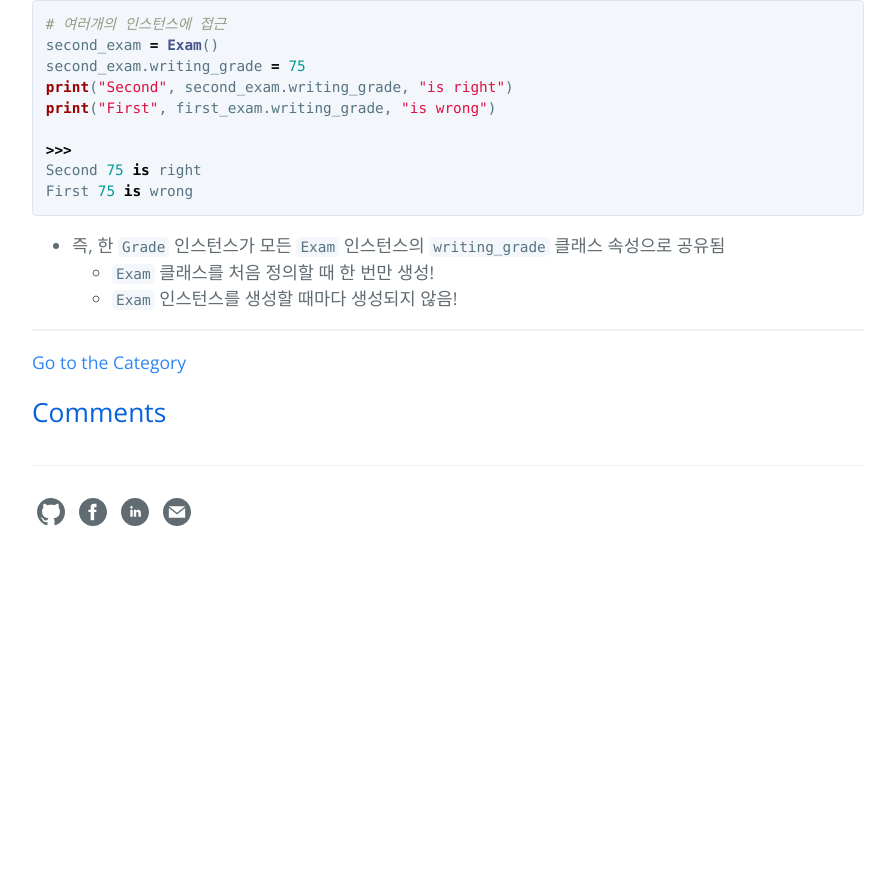
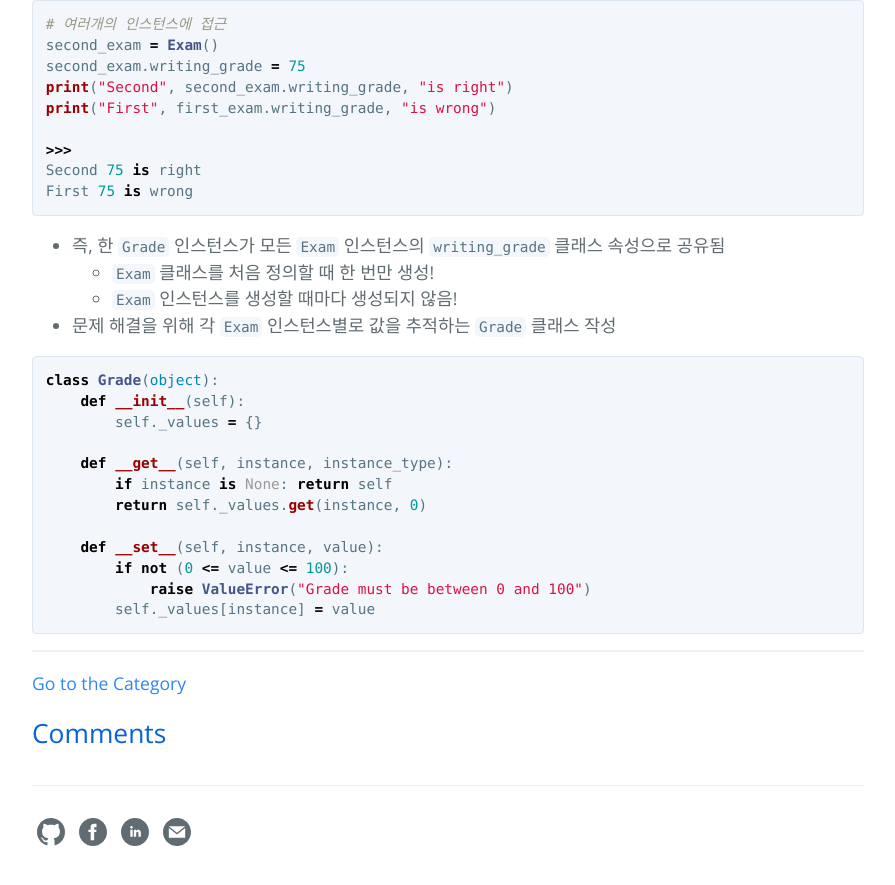
Before and after one commit to hcnoh/hcnoh.github.io, a Jekyll site: the page built from _posts/2018-10-11-effective-python-way31.md, in a window 1280 px wide and 900 px high, scrolled down 3756 px. Shown: the top 885 px of the window, without its empty margins (192-1087 px from the left). Built offline with Jekyll 4.4.1, drawn with Linux system fonts in a browser that asks for light colours; comment, search, counter and statistics services are not loaded; before the commit the page ends 4336 px from its top, so only the background shows below that.

Commit message:
Update 2018-10-11-effective-python-way31.md

````diff
--- a/_posts/2018-10-11-effective-python-way31.md
+++ b/_posts/2018-10-11-effective-python-way31.md
@@ -175,3 +175,20 @@ First 75 is wrong
 - 즉, 한 `Grade` 인스턴스가 모든 `Exam` 인스턴스의 `writing_grade` 클래스 속성으로 공유됨
   - `Exam` 클래스를 처음 정의할 때 한 번만 생성!
   - `Exam` 인스턴스를 생성할 때마다 생성되지 않음!
+
+- 문제 해결을 위해 각 `Exam` 인스턴스별로 값을 추적하는 `Grade` 클래스 작성
+
+```python
+class Grade(object):
+    def __init__(self):
+        self._values = {}
+
+    def __get__(self, instance, instance_type):
+        if instance is None: return self
+        return self._values.get(instance, 0)
+
+    def __set__(self, instance, value):
+        if not (0 <= value <= 100):
+            raise ValueError("Grade must be between 0 and 100")
+        self._values[instance] = value
+```
````
